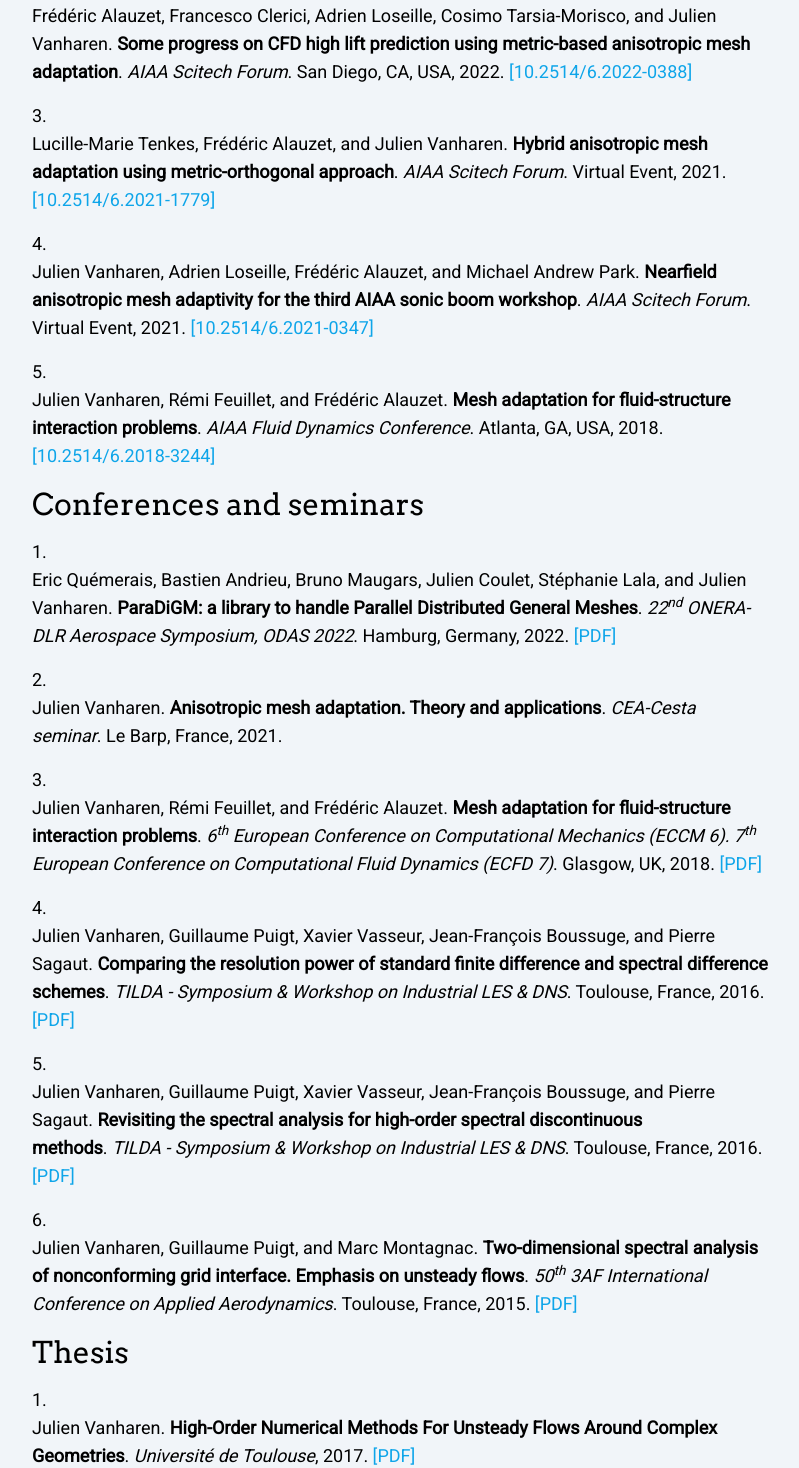
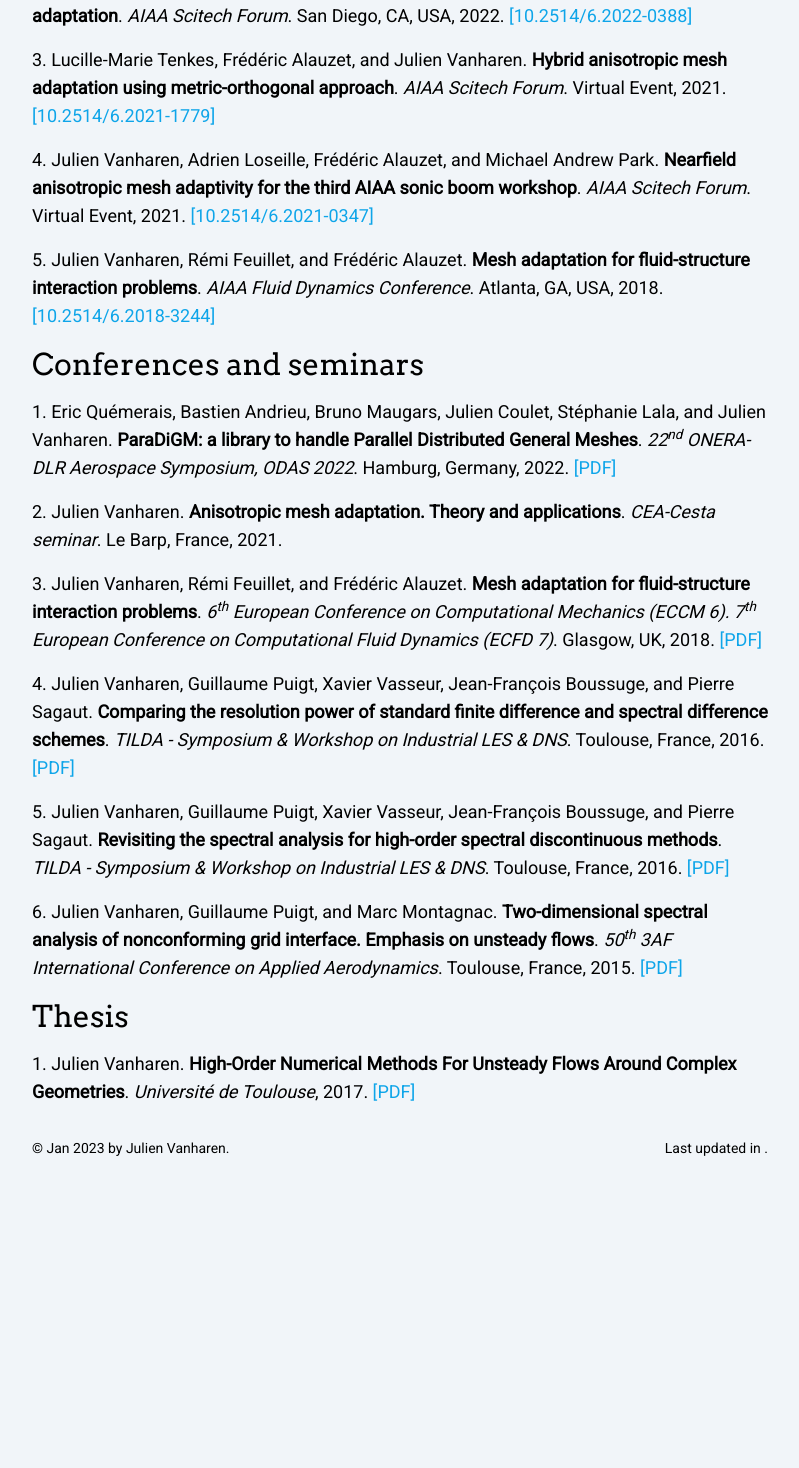
Before and after one commit to jvanhare/jvanhare.github.io, a Next.js app: page /publications in a window 1280 px wide. Shown: the part 862-2330 px from the top of the page, without its empty margins (240-1039 px from the left). After the commit the page ends 2028 px from the top, so only its background shows below. Built offline with nearby package versions, Linux system fonts and the light colour scheme.

Commit message:
Bug Chrome

```diff
--- a/pages/publications.tsx
+++ b/pages/publications.tsx
@@ -163,7 +163,6 @@ export default function Publications(): JSX.Element {
       <ol className="list-decimal list-inside">
         {Papers.map((paper) => (
           <li key={paper.id} className="my-4">
-            <div className="whitespace-nowrap">
               {renderAuthors(paper.author)}
               {renderTitle(paper.title)}
               {renderConference(
@@ -173,7 +172,6 @@ export default function Publications(): JSX.Element {
               )}
               {renderDOI(paper.DOI)}
               {renderPDF(paper.URL)}
-            </div>
           </li>
         ))}
       </ol>
@@ -182,7 +180,6 @@ export default function Publications(): JSX.Element {
       <ol className="list-decimal list-inside">
         {Conferences.map((conference) => (
           <li key={conference.id} className="my-4">
-            <div className="whitespace-nowrap">
               {renderAuthors(conference.author)}
               {renderTitle(conference.title)}
               {renderConference(
@@ -192,7 +189,6 @@ export default function Publications(): JSX.Element {
               )}
               {renderDOI(conference.DOI)}
               {renderPDF(conference.URL)}
-            </div>
           </li>
         ))}
       </ol>
@@ -201,7 +197,6 @@ export default function Publications(): JSX.Element {
       <ol className="list-decimal list-inside">
         {Thesis.map((thesis) => (
           <li key={thesis.id}>
-            <div className="whitespace-nowrap">
               {renderAuthors(thesis.author)}
               {renderTitle(thesis.title)}
               {renderThesis(
@@ -210,7 +205,6 @@ export default function Publications(): JSX.Element {
               )}
               {renderDOI(thesis.DOI)}
               {renderPDF(thesis.URL)}
-            </div>
           </li>
         ))}
       </ol>
```
